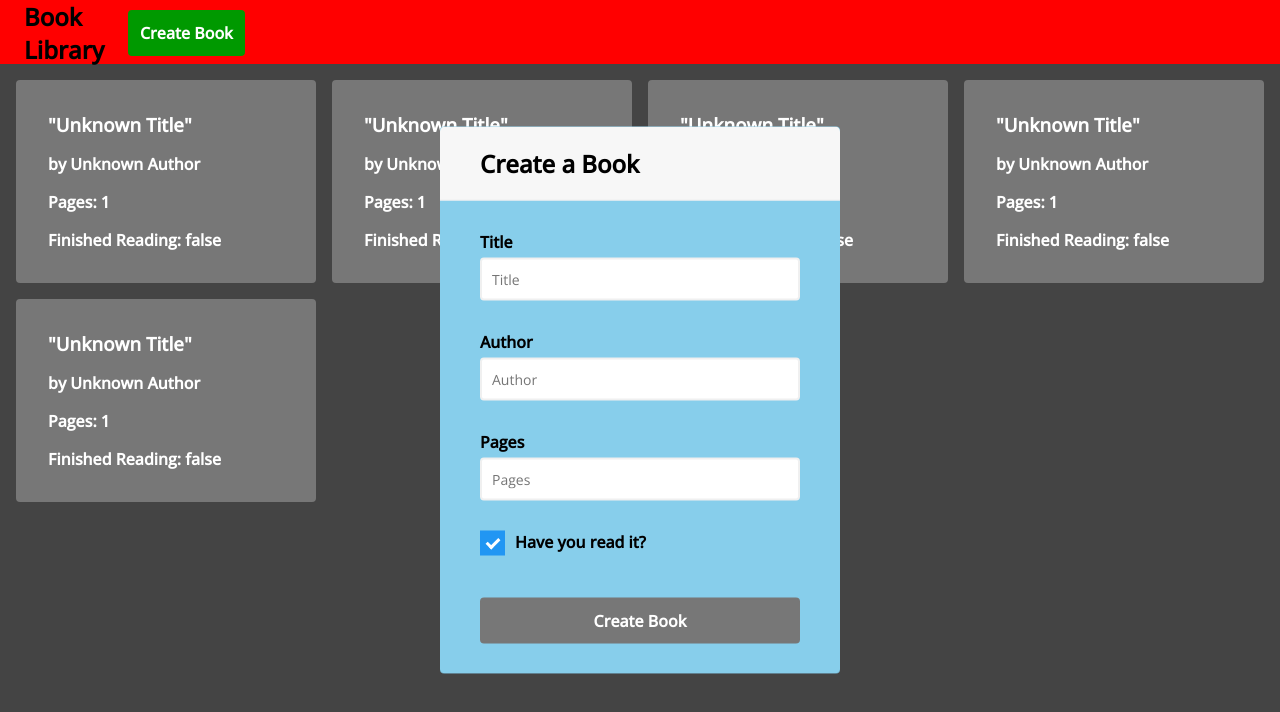
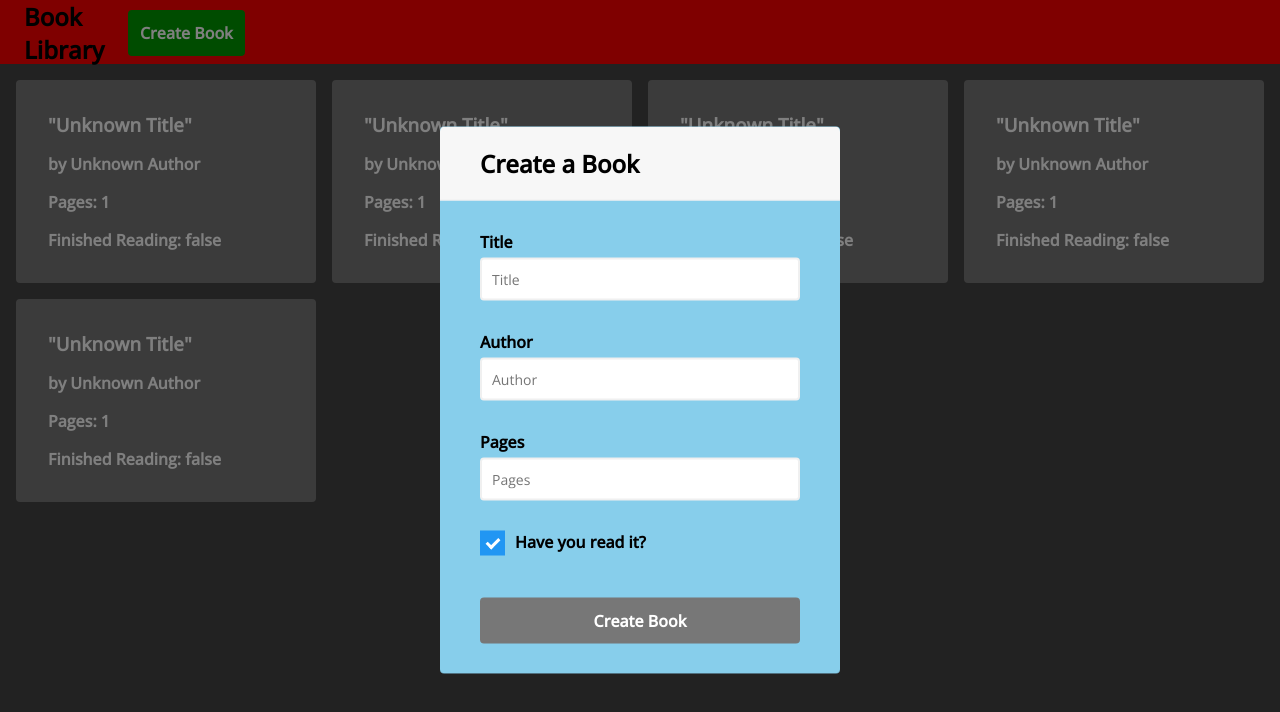
Before and after one commit to majegoid/book-library, a plain HTML site: page index.html in a window 1280 px wide. Both pictures are taken after a click on the button "Create Book". Drawn offline with nearby package versions, Linux system fonts and the light colour scheme; a web font is replaced by a local one.

Commit message:
adds modal background with click to close functionality

```diff
--- a/index.html
+++ b/index.html
@@ -25,6 +25,7 @@
         <p>Finished Reading: True</p>
       </div> -->
     </main>
+    <div class="modal-click-bg">
       <div class="modal">
         <div class="container">
           <div class="header">
@@ -63,5 +64,6 @@
           </form>
         </div>
       </div>
+    </div>
   </body>
 </html>
--- a/script.js
+++ b/script.js
@@ -1,7 +1,8 @@
 // DOCUMENT QUERIES
-const booksDisplayElem = document.querySelector('main');
+const booksDisplayContainer = document.querySelector('main');
 const navCreateBookButton = document.querySelector('button.button-green');
 const createBookButton = document.querySelector('button#create-book-button');
+const modalClickBg = document.querySelector('div.modal-click-bg');
 const createBookModal = document.querySelector('.modal');
 const form = document.querySelector('form');
 const bookTitleInput = document.querySelector('input#book-title');
@@ -26,8 +27,11 @@ let myLibrary = [new Book(), new Book(), new Book(), new Book(), new Book()];
 // END GLOBAL STATE
 
 // SET UP DOM
-createBookModal.style.display = 'none';
+modalClickBg.style.display = 'none';
+
+modalClickBg.onclick = toggleCreateBookModalDisplay;
 navCreateBookButton.onclick = toggleCreateBookModalDisplay;
+createBookModal.onclick = (e) => e.stopPropagation();
 
 // Validate form again when submitted.
 form.addEventListener('submit', (e) => {
@@ -48,8 +52,8 @@ form.addEventListener('submit', (e) => {
 function addBookToLibrary() {}
 
 function displayBooks() {
-  booksDisplayElem.replaceChildren();
-  myLibrary.map((book) => booksDisplayElem.appendChild(createCardElem(book)));
+  booksDisplayContainer.replaceChildren();
+  myLibrary.map((book) => booksDisplayContainer.appendChild(createCardElem(book)));
 }
 
 function createCardElem(book) {
@@ -77,10 +81,10 @@ function createCardElem(book) {
 }
 
 function toggleCreateBookModalDisplay() {
-  if (createBookModal.style.display === 'none') {
-    createBookModal.style.display = 'block';
+  if (modalClickBg.style.display === 'none') {
+    modalClickBg.style.display = 'block';
   } else {
-    createBookModal.style.display = 'none';
+    modalClickBg.style.display = 'none';
   }
 }
 // END DOM MANIPULATION FUNCTIONS
--- a/styles.css
+++ b/styles.css
@@ -129,11 +129,26 @@ main {
 /* END MAIN */
 
 /* MODALS */
+.modal-click-bg {
+  position: absolute;
+
+  min-height: 100vh;
+  height: 100%;
+  width: 100%;
+
+  background-color: rgba(0, 0, 0, 0.5);
+}
+
+.modal-click-bg:hover {
+  cursor: pointer;
+}
+
 .modal {
   display: flex;
   flex-direction: column;
   justify-content: center;
   align-items: center;
+  z-index: 1000;
 
   position: absolute;
   top: 50%;
```
Lines whose indentation alone changed are shown as unchanged.
